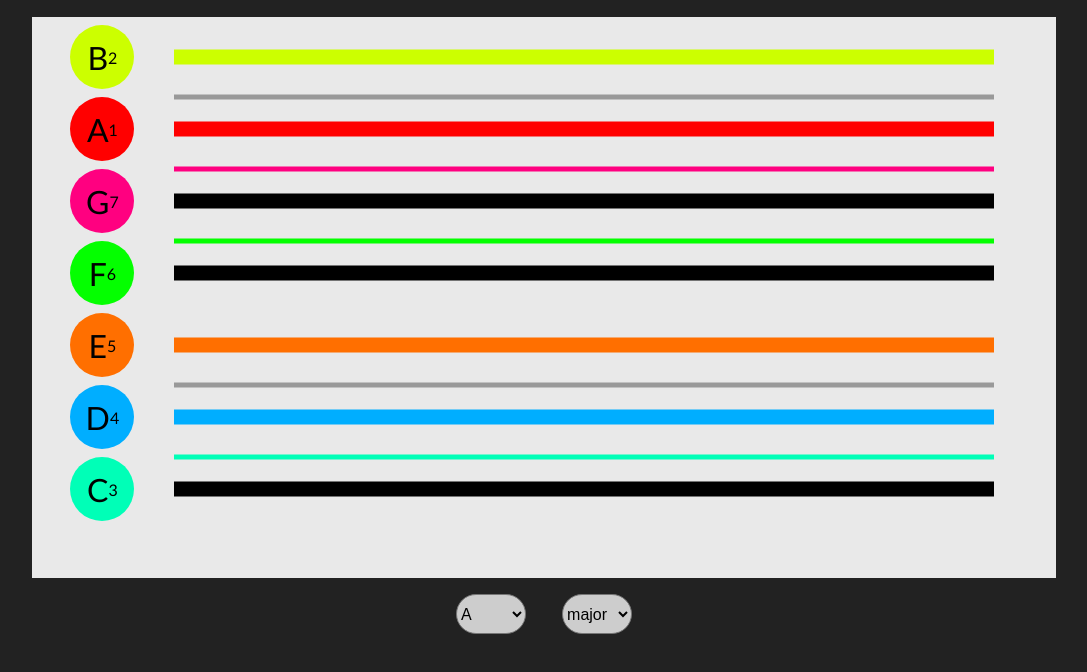
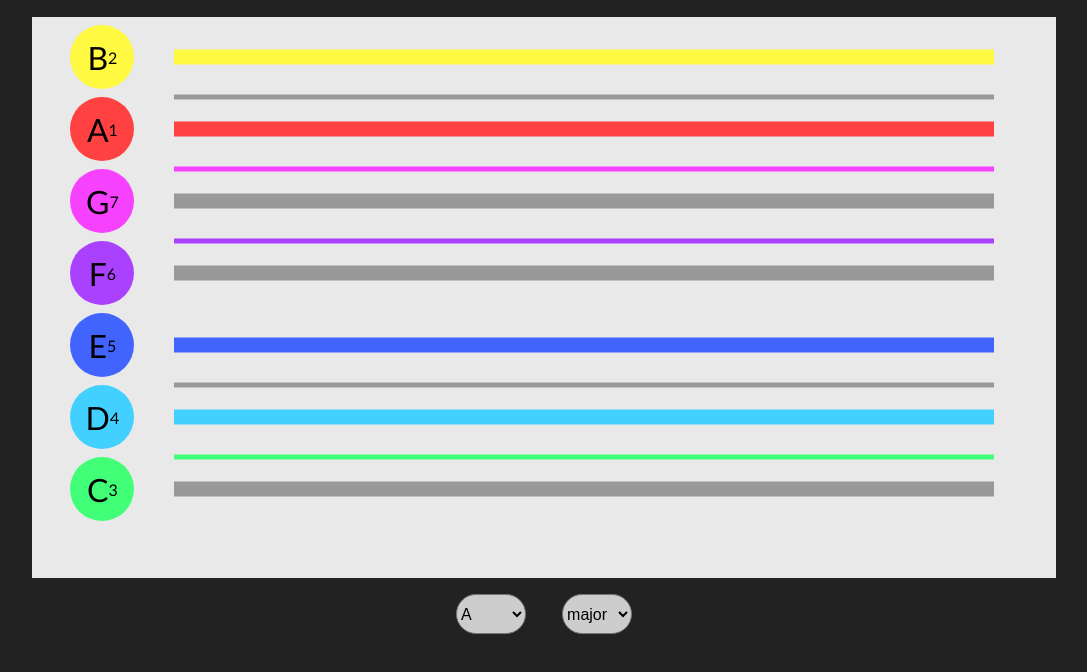
Before and after one commit to AnujPanthri/ScaleVisualizer, a plain HTML site: page index.html in a window 1280 px wide. Shown: the part 62-734 px from the top of the page, without its empty margins (96-1183 px from the left). Drawn offline with Linux system fonts and the light colour scheme.

Commit message:
changed colors

```diff
--- a/style.css
+++ b/style.css
@@ -11,13 +11,13 @@ body{
 }
 
 :root{
-    --A-color:red;
-    --B-color:rgb(204, 255, 0);
-    --C-color:rgb(0, 255, 183);
-    --D-color:rgb(0, 174, 255);
-    --E-color:rgb(255, 111, 0);
-    --F-color:rgb(4, 255, 0);
-    --G-color:rgb(255, 0, 128);
+    --A-color:rgb(255, 65, 65);
+    --B-color:rgb(255, 249, 65);
+    --C-color:rgb(65, 255, 119);
+    --D-color:rgb(65, 208, 255);
+    --E-color:rgb(65, 100, 255);
+    --F-color:rgb(170, 65, 255);
+    --G-color:rgb(246, 65, 255);
 
 }
 
@@ -87,7 +87,7 @@ sub{
     height:inherit;
 }
 .mainbar{
-    background-color:black;
+    background-color:rgb(153, 153, 153);
     height:15px;
     width:100%;
     margin:calc(2rem + 0.5rem + 2rem - 15px);
```
